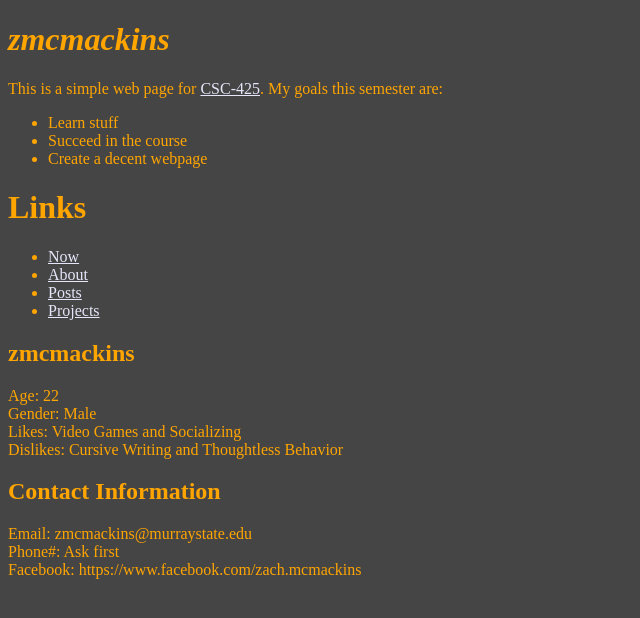
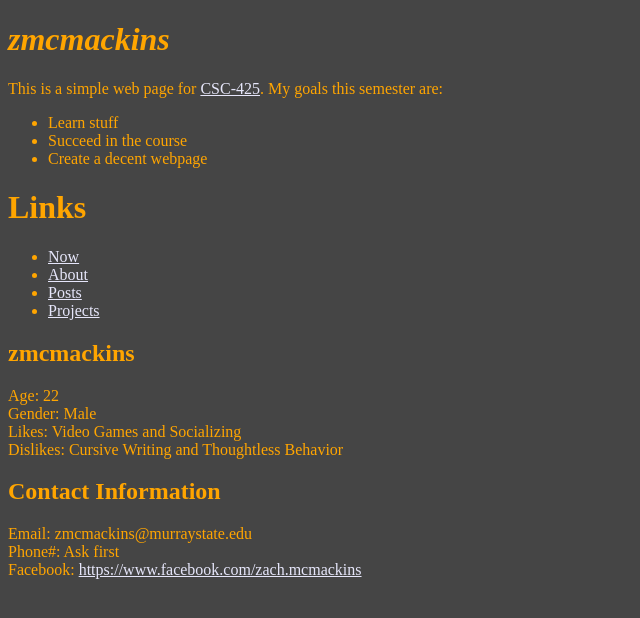
Before and after one commit to zmcmackins/zmcmackins.github.io, a Jekyll site: the page built from about.md, in a window 1280 px wide. Shown: the top 618 px of the page, without its empty margins (0-640 px from the left). Built offline with Jekyll 4.4.1, drawn with Linux system fonts in a browser that asks for light colours; part of the change alters nothing that is shown.

```diff
--- a/about.md
+++ b/about.md
@@ -14,4 +14,4 @@ Dislikes: Cursive Writing and Thoughtless Behavior
 
 Email: zmcmackins@murraystate.edu
 Phone#: Ask first
-Facebook: https://www.facebook.com/zach.mcmackins
+Facebook: <a href="https://www.facebook.com/zach.mcmackins">https://www.facebook.com/zach.mcmackins</a>
```
